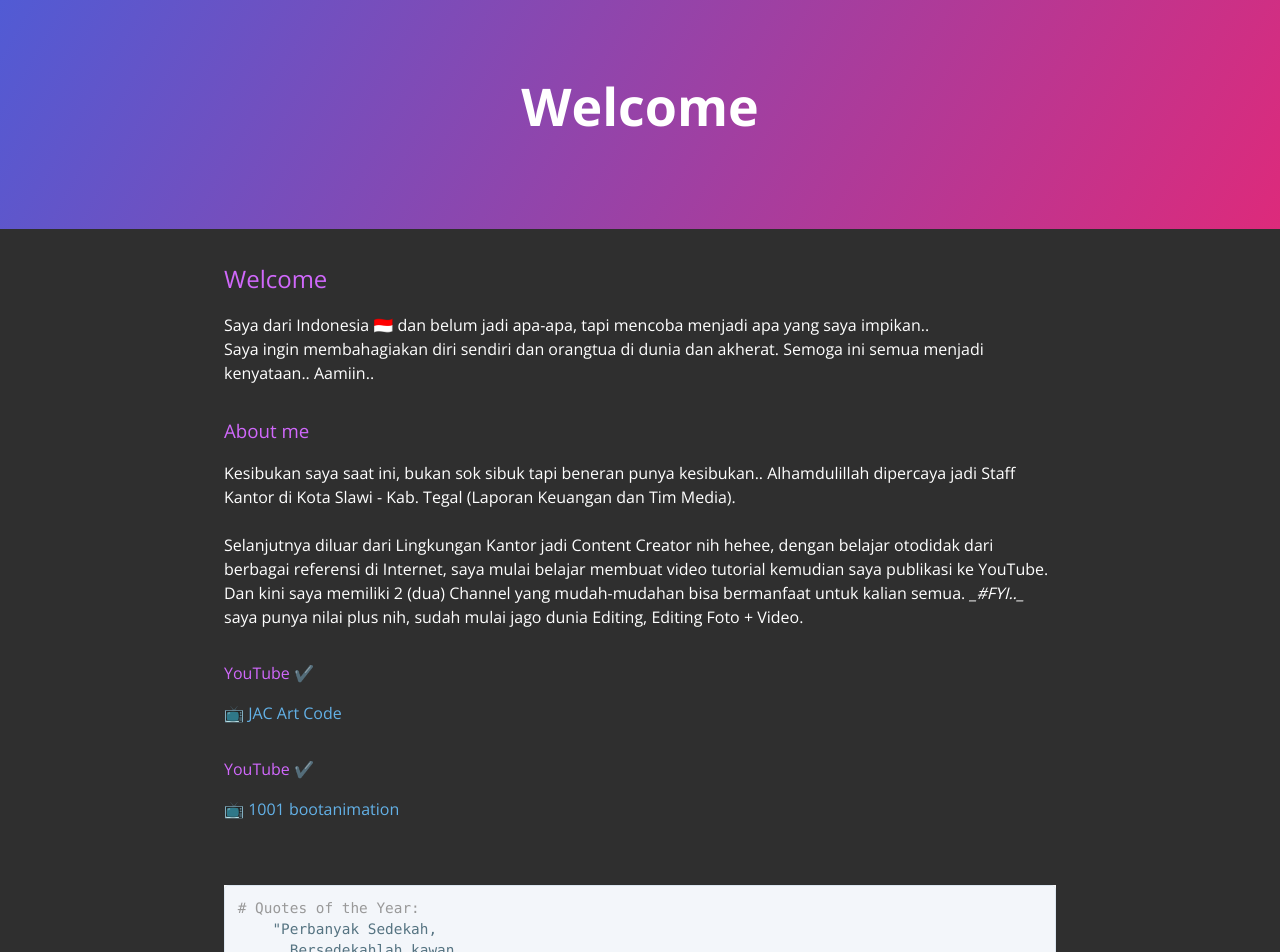
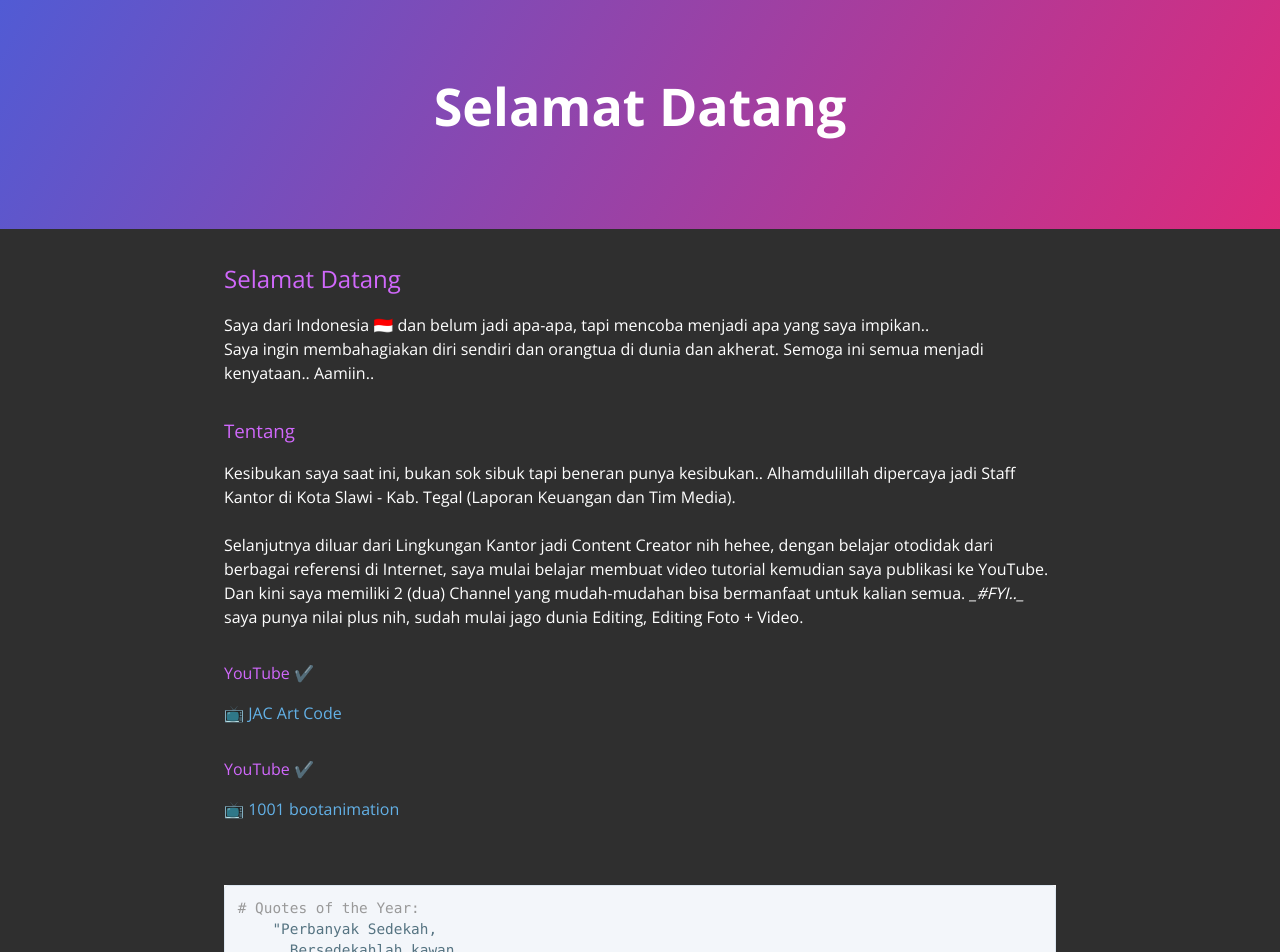
Before and after one commit to masjuni/masjuni.github.io, a Jekyll site: the page built from index.md, in a window 1280 px wide and 1400 px high. Shown: the top 952 px of the window. Built offline with Jekyll 4.4.1, drawn with Linux system fonts in a browser that asks for light colours; our own code applies the rules of GitHub Pages for plain Markdown files; the repository's description, which GitHub fills in, is left out.

Commit message:
Update index.md

```diff
--- a/index.md
+++ b/index.md
@@ -1,9 +1,9 @@
-## Welcome
+## Selamat Datang
 
 Saya dari Indonesia 🇮🇩 dan belum jadi apa-apa, tapi mencoba menjadi apa yang saya impikan..<br>
 Saya ingin membahagiakan diri sendiri dan orangtua di dunia dan akherat. Semoga ini semua menjadi kenyataan.. Aamiin..
 
-### About me
+### Tentang
 
 Kesibukan saya saat ini, bukan sok sibuk tapi beneran punya kesibukan.. Alhamdulillah dipercaya jadi Staff Kantor di Kota Slawi - Kab. Tegal (Laporan Keuangan dan Tim Media).<br><br>
 Selanjutnya diluar dari Lingkungan Kantor jadi Content Creator nih hehee, dengan belajar otodidak dari berbagai referensi di Internet, saya mulai belajar membuat video tutorial kemudian saya publikasi ke YouTube. Dan kini saya memiliki 2 (dua) Channel yang mudah-mudahan bisa bermanfaat untuk kalian semua. *_#FYI.._* saya punya nilai plus nih, sudah mulai jago dunia Editing, Editing Foto + Video.
```
Also changed, not shown: other parts of index.md (+1 -1 lines).
